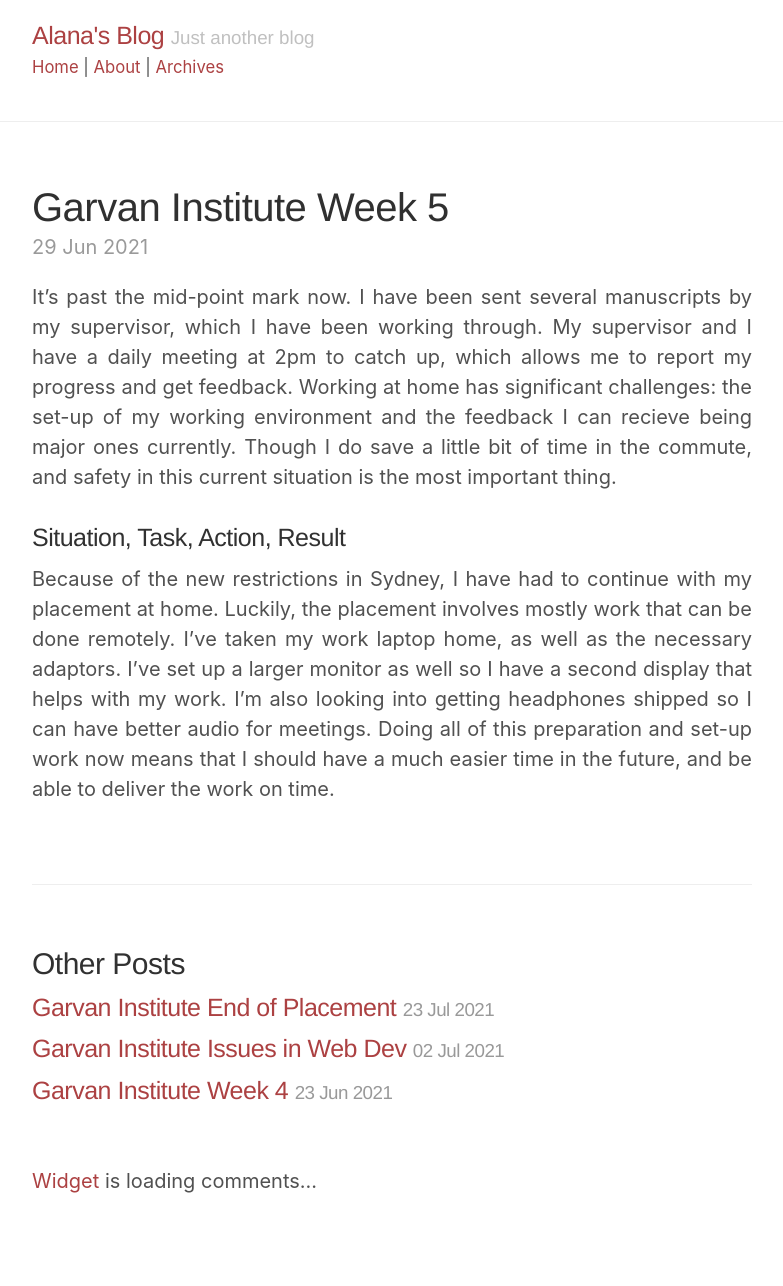
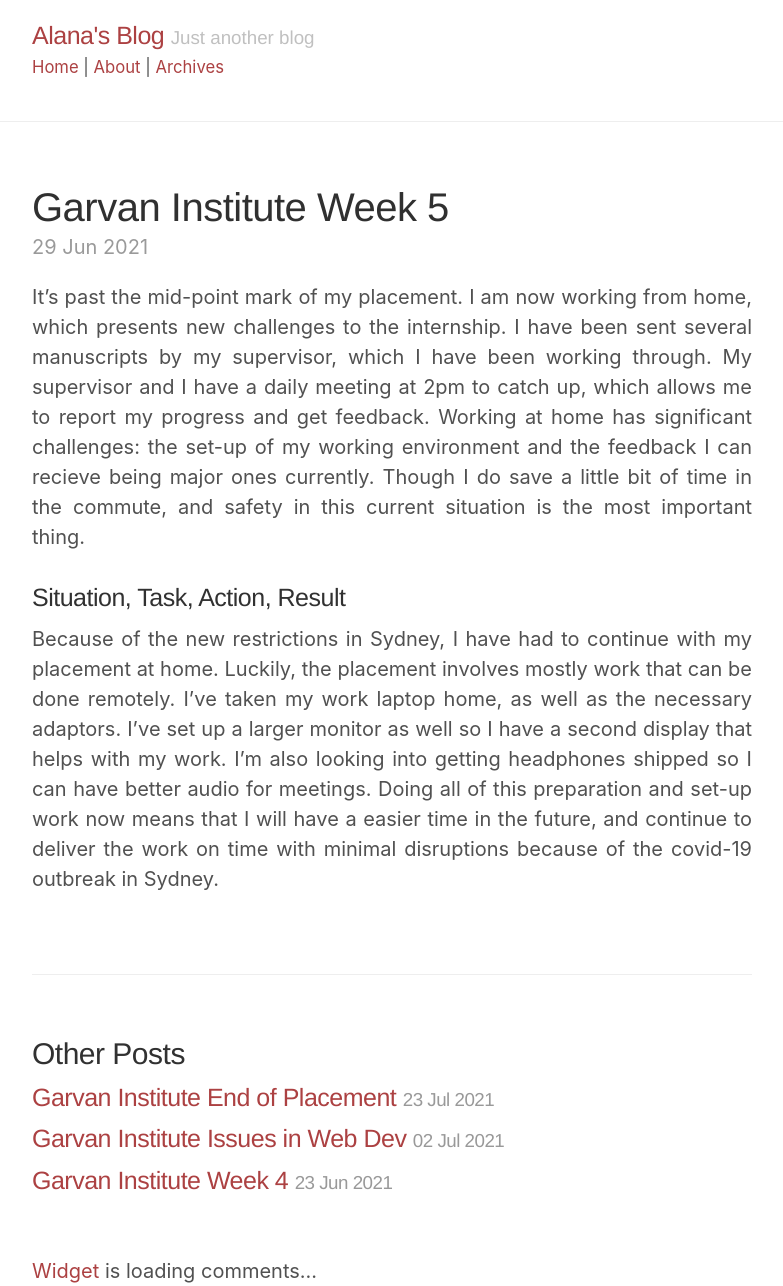
Before and after one commit to Key-Puncher/key-puncher.github.io, a Jekyll site: the page built from _posts/2021-06-29-garvan-institute-week-5.md, in a window 1280 px wide. Shown: the whole page, without its empty margins (248-1031 px from the left). Built offline with Jekyll 4.4.1, drawn with Linux system fonts in a browser that asks for light colours; a style sheet for code colours, icons or effects is not loaded; before the commit the page ends 1196 px from its top, so only the background shows below that.

Commit message:
Update 2021-06-29-garvan-institute-week-5.md

```diff
--- a/_posts/2021-06-29-garvan-institute-week-5.md
+++ b/_posts/2021-06-29-garvan-institute-week-5.md
@@ -3,7 +3,7 @@ layout: post
 title: Garvan Institute Week 5
 ---
 
-It's past the mid-point mark now. I have been sent several manuscripts by my supervisor, which I have been working through. My supervisor and I have a daily meeting at 2pm to catch up, which allows me to report my progress and get feedback. Working at home has significant challenges: the set-up of my working environment and the feedback I can recieve being major ones currently. Though I do save a little bit of time in the commute, and safety in this current situation is the most important thing.
+It's past the mid-point mark of my placement. I am now working from home, which presents new challenges to the internship. I have been sent several manuscripts by my supervisor, which I have been working through. My supervisor and I have a daily meeting at 2pm to catch up, which allows me to report my progress and get feedback. Working at home has significant challenges: the set-up of my working environment and the feedback I can recieve being major ones currently. Though I do save a little bit of time in the commute, and safety in this current situation is the most important thing.
 
 ### Situation, Task, Action, Result
-Because of the new restrictions in Sydney, I have had to continue with my placement at home. Luckily, the placement involves mostly work that can be done remotely. I've taken my work laptop home, as well as the necessary adaptors. I've set up a larger monitor as well so I have a second display that helps with my work. I'm also looking into getting headphones shipped so I can have better audio for meetings. Doing all of this preparation and set-up work now means that I should have a much easier time in the future, and be able to deliver the work on time.
+Because of the new restrictions in Sydney, I have had to continue with my placement at home. Luckily, the placement involves mostly work that can be done remotely. I've taken my work laptop home, as well as the necessary adaptors. I've set up a larger monitor as well so I have a second display that helps with my work. I'm also looking into getting headphones shipped so I can have better audio for meetings. Doing all of this preparation and set-up work now means that I will have a easier time in the future, and continue to deliver the work on time with minimal disruptions because of the covid-19 outbreak in Sydney.
```
